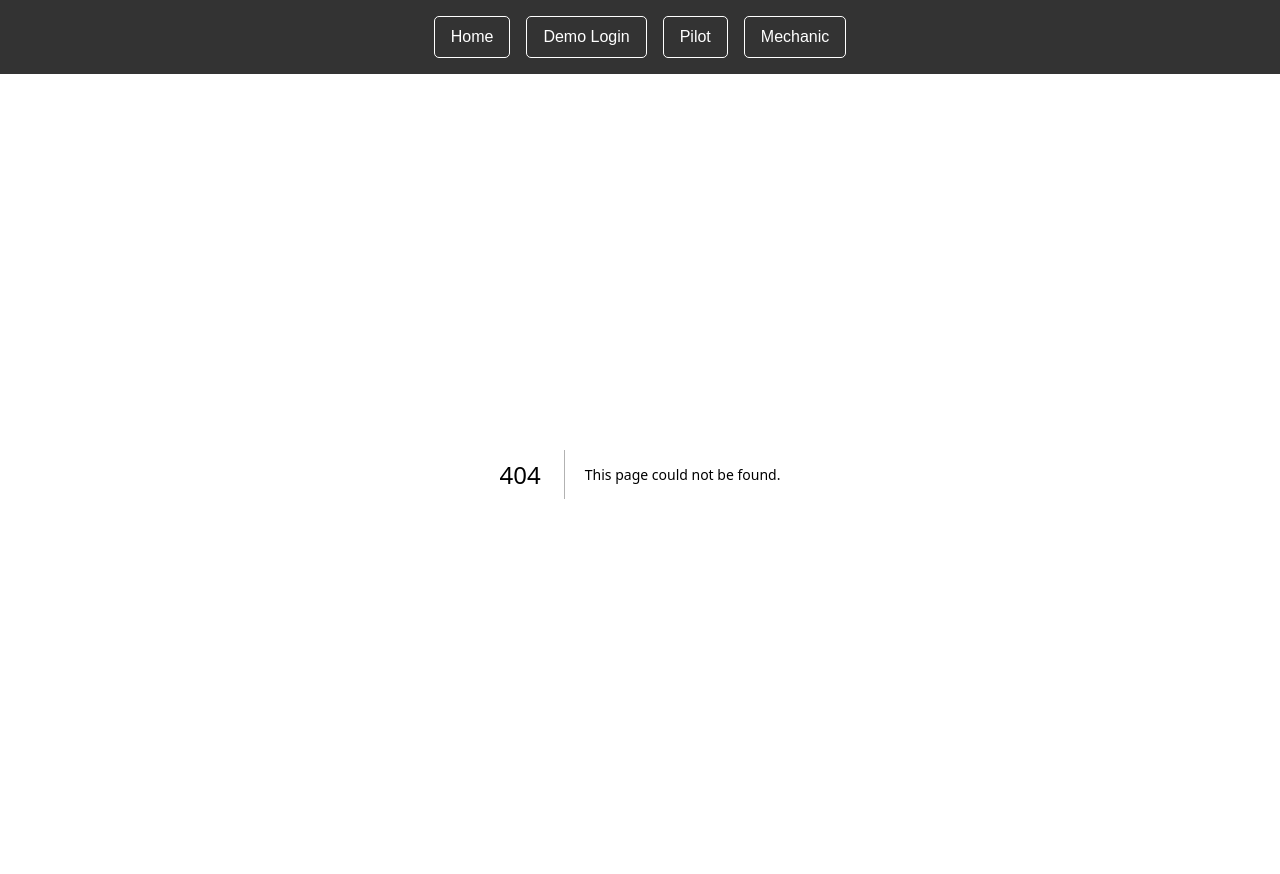
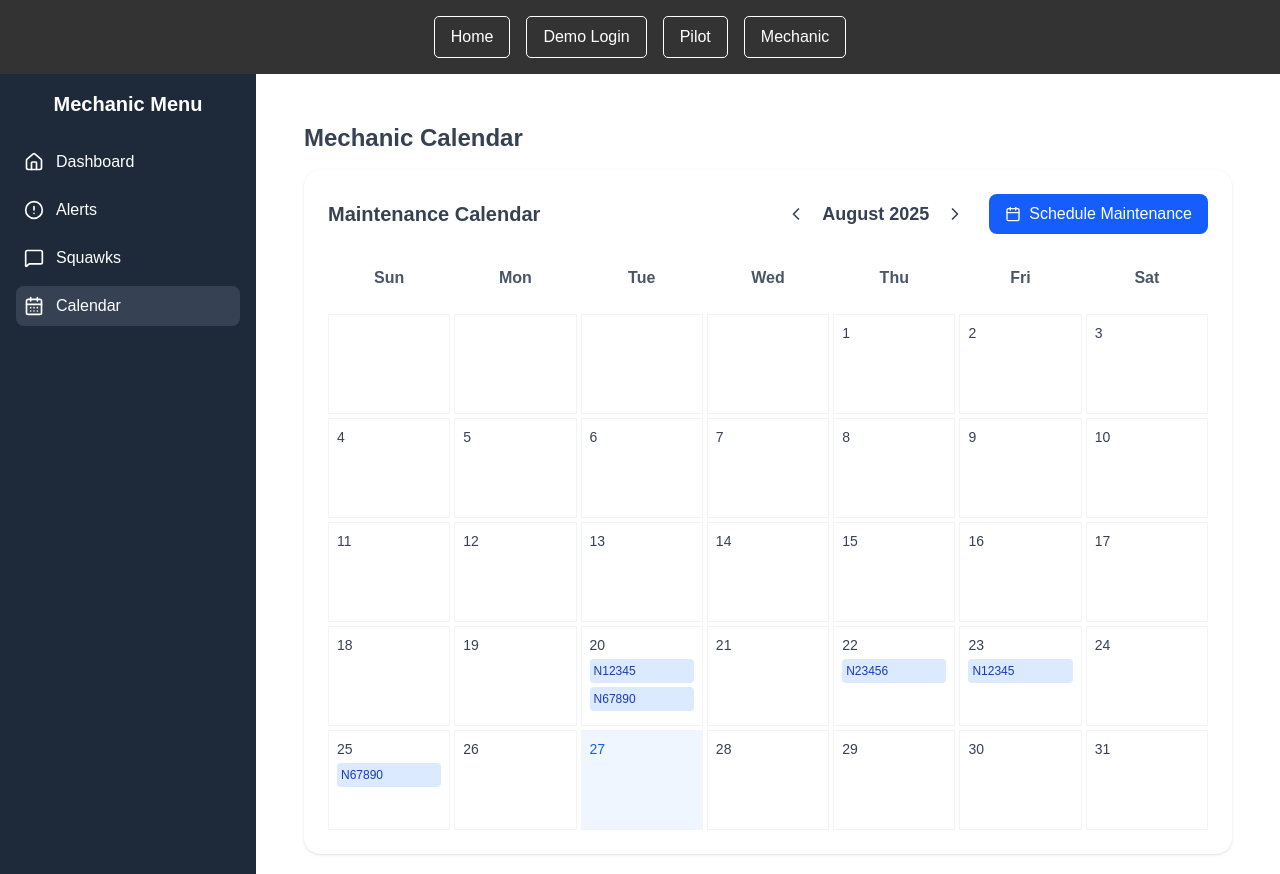
Before and after one commit to TroyOwens0493/digitalLogbooks, a Next.js app: page /mechanic-dashboard/calendar in a window 1280 px wide. Before the commit this address had no page. Built offline with nearby package versions, Linux system fonts and the light colour scheme.

Commit message:
feat: Implement mechanic calendar page with enhanced UI and layout fix

```diff
--- /dev/null
+++ b/src/app/mechanic-dashboard/calendar/page.tsx
@@ -0,0 +1,12 @@
+import React from 'react';
+import MechanicCalendarMain from '../../../components/MechanicCalendarMain';
+
+export default function MechanicCalendarPage() {
+  return (
+    <div className="p-6 flex-1 bg-white overflow-auto">
+      <h1 className="text-2xl font-bold mb-4">Mechanic Calendar</h1>
+
+      <MechanicCalendarMain />
+    </div>
+  );
+}
--- /dev/null
+++ b/src/components/MechanicCalendarMain.jsx
@@ -0,0 +1,141 @@
+"use client";
+
+import React, { useState } from 'react';
+import { ChevronLeft, ChevronRight, Calendar as CalendarIcon, Wrench, Clock } from "lucide-react";
+import MechanicUpcomingScheduledMaintenance from './MechanicUpcomingScheduledMaintenance';
+
+export default function MechanicCalendarMain() {
+  // Sample data for maintenance schedules
+  const maintenanceSchedules = [
+    { id: 1, aircraft: "N12345", type: "100-Hour Inspection", time: "08:00-12:00", date: "2025-08-20" },
+    { id: 2, aircraft: "N67890", type: "Engine Overhaul", time: "09:00-17:00", date: "2025-08-20" },
+    { id: 3, aircraft: "N23456", type: "Avionics Upgrade", time: "13:00-16:00", date: "2025-08-22" },
+    { id: 4, aircraft: "N12345", type: "Oil Change", time: "09:00-10:00", date: "2025-08-23" },
+    { id: 5, aircraft: "N67890", type: "Landing Gear Check", time: "14:00-16:00", date: "2025-08-25" },
+  ];
+
+  // Generate calendar days for August 2025 (Today is Wednesday, August 27, 2025)
+  const generateCalendarDays = () => {
+    const daysInMonth = 31;
+    const firstDay = 4; // August 1, 2025 is a Friday (0=Sunday, 1=Monday, etc.)
+    const days = [];
+
+    // Add empty cells for days before the first day of the month
+    for (let i = 0; i < firstDay; i++) {
+      days.push(null);
+    }
+
+    // Add days of the month
+    for (let day = 1; day <= daysInMonth; day++) {
+      days.push(day);
+    }
+
+    return days;
+  };
+
+  const calendarDays = generateCalendarDays();
+  const dayNames = ['Sun', 'Mon', 'Tue', 'Wed', 'Thu', 'Fri', 'Sat'];
+
+  // Get maintenance schedules for a specific date
+  const getSchedulesForDate = (day) => {
+    if (!day) return [];
+    const dateStr = `2025-08-${day.toString().padStart(2, '0')}`;
+    return maintenanceSchedules.filter(schedule => schedule.date === dateStr);
+  };
+
+  return (
+    <>
+      {/* Calendar Grid */}
+      <div className="bg-white rounded-2xl shadow p-6">
+        <div className="flex items-center justify-between mb-6">
+          <h2 className="text-xl font-bold">Maintenance Calendar</h2>
+          <div className="flex items-center gap-4">
+            <div className="flex items-center gap-2">
+              <button className="p-2 hover:bg-gray-100 rounded-lg">
+                <ChevronLeft size={20} />
+              </button>
+              <span className="text-lg font-semibold">August 2025</span>
+              <button className="p-2 hover:bg-gray-100 rounded-lg">
+                <ChevronRight size={20} />
+              </button>
+            </div>
+            <button className="bg-blue-600 text-white px-4 py-2 rounded-lg hover:bg-blue-700 flex items-center gap-2">
+              <CalendarIcon size={16} />
+              Schedule Maintenance
+            </button>
+          </div>
+        </div>
+
+        <div className="grid grid-cols-7 gap-1 mb-4">
+          {dayNames.map(day => (
+            <div key={day} className="text-center font-semibold text-gray-600 py-2">
+              {day}
+            </div>
+          ))}
+        </div>
+
+        <div className="grid grid-cols-7 gap-1">
+          {calendarDays.map((day, index) => {
+            const daySchedules = getSchedulesForDate(day);
+            const isToday = day === 27; // Highlighting August 27 as today
+
+            return (
+              <div
+                key={index}
+                className={`min-h-[100px] p-2 border border-gray-100 ${
+                  day ? 'hover:bg-gray-50 cursor-pointer' : ''
+                } ${isToday ? 'bg-blue-50 border-blue-200' : ''}`}
+              >
+                {day && (
+                  <>
+                    <div className={`text-sm font-medium mb-1 ${
+                      isToday ? 'text-blue-600' : 'text-gray-700'
+                    }`}>
+                      {day}
+                    </div>
+                    <div className="space-y-1">
+                      {daySchedules.map(schedule => (
+                        <div
+                          key={schedule.id}
+                          className="text-xs p-1 bg-blue-100 text-blue-800 rounded truncate"
+                          title={`${schedule.aircraft} - ${schedule.type} (${schedule.time})`}
+                        >
+                          {schedule.aircraft}
+                        </div>
+                      ))}
+                    </div>
+                  </>
+                )}
+              </div>
+            );
+          })}
+        </div>
+      </div>
+
+      {/* Sidebar with upcoming schedule and quick actions */}
+      <div className="space-y-6">
+        {/* Upcoming Scheduled Maintenance */}
+        <MechanicUpcomingScheduledMaintenance />
+
+        {/* Quick Actions */}
+        <div className="bg-white rounded-2xl shadow p-6">
+          <h3 className="text-lg font-semibold mb-4">Quick Actions</h3>
+          <div className="space-y-2">
+            <button className="w-full bg-blue-100 text-blue-700 p-3 rounded-lg hover:bg-blue-200 flex items-center gap-2">
+              <CalendarIcon size={16} />
+              Schedule New Maintenance
+            </button>
+            <button className="w-full bg-red-100 text-red-700 p-3 rounded-lg hover:bg-red-200 flex items-center gap-2">
+              <Wrench size={16} />
+              Cancel Maintenance
+            </button>
+            <button className="w-full bg-yellow-100 text-yellow-700 p-3 rounded-lg hover:bg-yellow-200 flex items-center gap-2">
+              <Clock size={16} />
+              Change Maintenance Time
+            </button>
+          </div>
+        </div>
+      </div>
+    </>
+  );
+}
--- a/src/components/MechanicSidebar.jsx
+++ b/src/components/MechanicSidebar.jsx
@@ -1,6 +1,6 @@
 "use client";
 
-import { Home, AlertCircle, MessageSquare } from "lucide-react";
+import { Home, AlertCircle, MessageSquare, CalendarDays } from "lucide-react";
 import Link from "next/link";
 import { usePathname } from "next/navigation";
 
@@ -11,6 +11,7 @@ export default function MechanicSidebar() {
         { label: "Dashboard", icon: <Home size={20} />, href: "/mechanic-dashboard" },
         { label: "Alerts", icon: <AlertCircle size={20} />, href: "/mechanic-dashboard/alerts" },
         { label: "Squawks", icon: <MessageSquare size={20} />, href: "/mechanic-dashboard/squawks" },
+        { label: "Calendar", icon: <CalendarDays size={20} />, href: "/mechanic-dashboard/calendar" },
     ];
 
     return (
```
